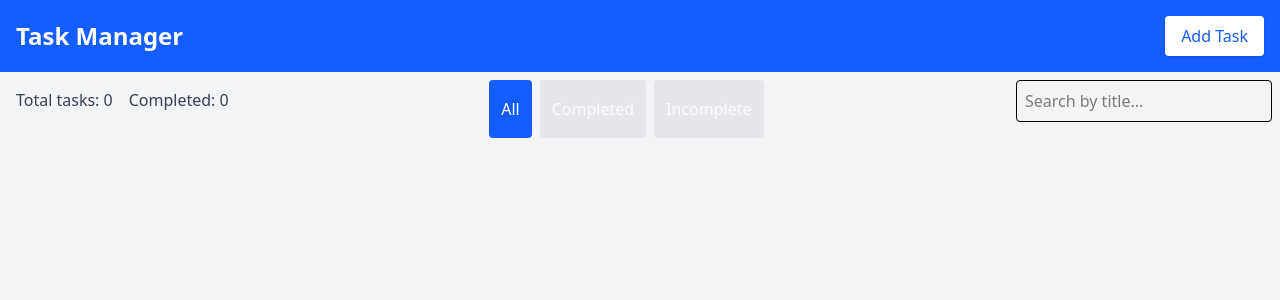
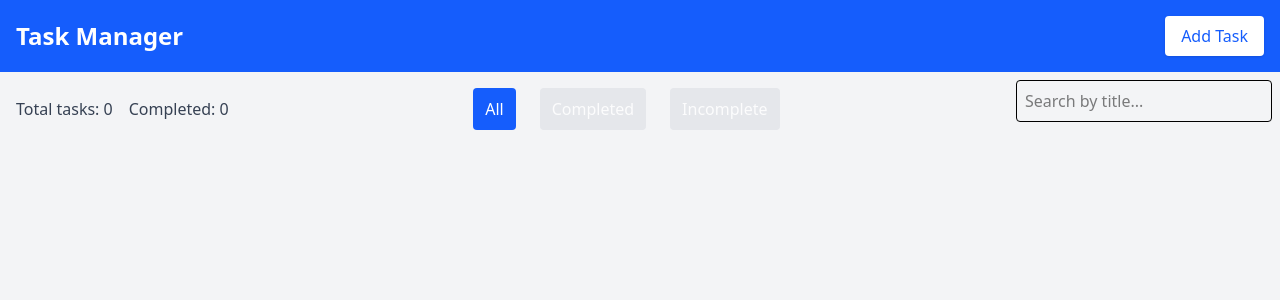
Before and after one commit to rodtob/task-manager, a React (Vite) app: page / in a window 1280 px wide. Shown: the top 300 px of the page. Built offline with nearby package versions, Linux system fonts and the light colour scheme.

Commit message:
style improvements

```diff
--- a/src/components/Counter.tsx
+++ b/src/components/Counter.tsx
@@ -7,7 +7,7 @@ const TaskCounter = () => {
   const completed = tasks.filter((t) => t.completed).length;
 
   return (
-    <div className="flex gap-4 p-2">
+    <div className="flex justify-center items-center gap-4 p-2">
       <span className="text-gray-700 font-medium">
         Total tasks: {total}
       </span>
--- a/src/components/FilterBar.tsx
+++ b/src/components/FilterBar.tsx
@@ -10,7 +10,7 @@ const FilterBar = () => {
         <button
           key={f}
           onClick={() => setFilter(f as "all" | "completed" | "incomplete")}
-          className={`px-3 py-1 rounded ${
+          className={`px-3 m-2 py-1 rounded ${
             filter === f ? "bg-blue-600 text-white" : "bg-gray-200"
           }`}
         >
```
